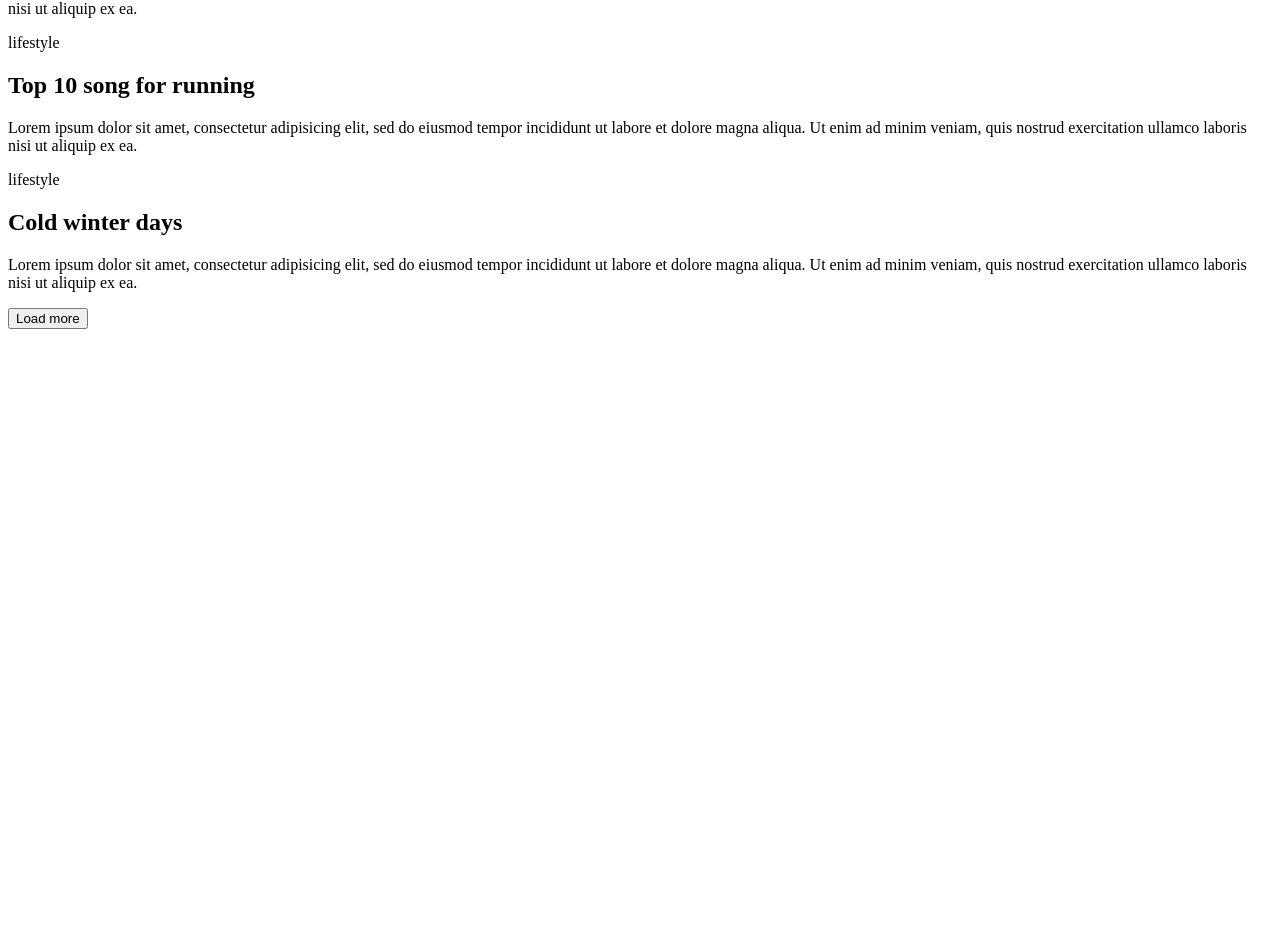
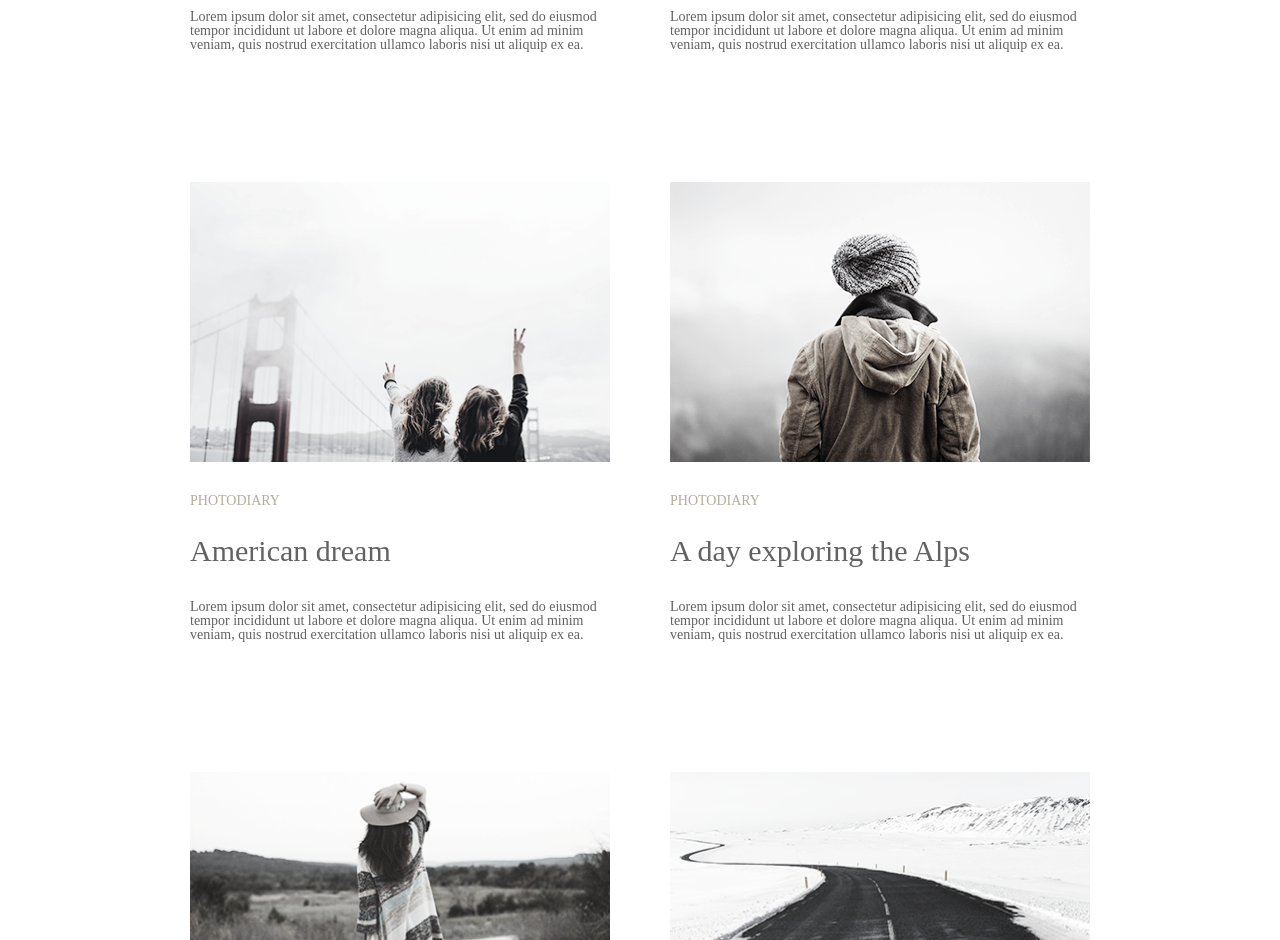
Before and after one commit to MaximYarmoliuk/goit-fe-course, a plain HTML site: page module-2/index.html in a window 1280 px wide. Shown: the part 617-1557 px from the top of the page. Before the commit the page ends 954 px from the top, so only its background shows below. Drawn offline with Linux system fonts and the light colour scheme; the site is published under a folder, as on GitHub Pages, so addresses that start at the root find nothing.

Commit message:
connected CSS

```diff
--- a/module-2/css/style.css
+++ b/module-2/css/style.css
@@ -64,27 +64,27 @@ html {
 }
 
 #image1{
-    background-image: url(/img/1.png);
+    background-image: url(../img/1.png);
 }
 
 #image2{
-    background-image: url(/img/2.png);
+    background-image: url(../img/2.png);
 }
 
 #image3{
-    background-image: url(/img/3.png);
+    background-image: url(../img/3.png);
 }
 
 #image4{
-    background-image: url(/img/4.png);
+    background-image: url(../img/4.png);
 }
 
 #image5{
-    background-image: url(/img/5.png);
+    background-image: url(../img/5.png);
 }
 
 #image6{
-    background-image: url(/img/6.png);
+    background-image: url(../img/6.png);
 }
 
 .blok p{
--- a/module-2/index.html
+++ b/module-2/index.html
@@ -5,8 +5,8 @@
     <meta name="viewport" content="width=device-width, initial-scale=1.0">
     <meta http-equiv="X-UA-Compatible" content="ie=edge">
     <title>Homework 2</title>
-    <link rel="stylesheet" href="/css/reset.css">
-    <link rel="stylesheet" href="/css/style.css">
+    <link rel="stylesheet" href="css/reset.css">
+    <link rel="stylesheet" href="css/style.css">
 </head>
 <body>
     <header>
```
